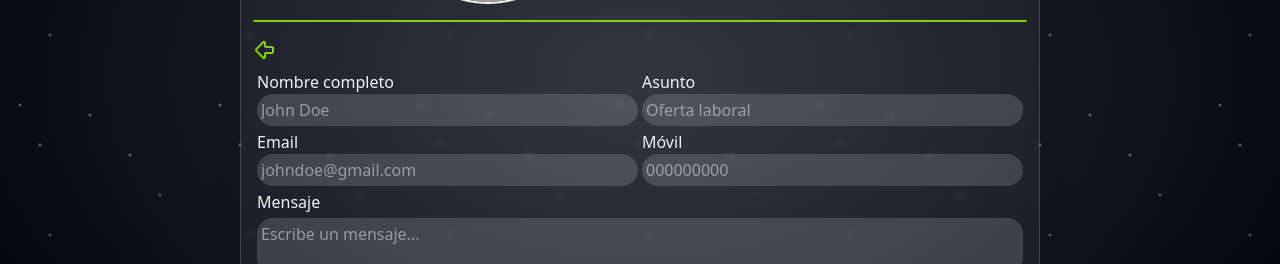
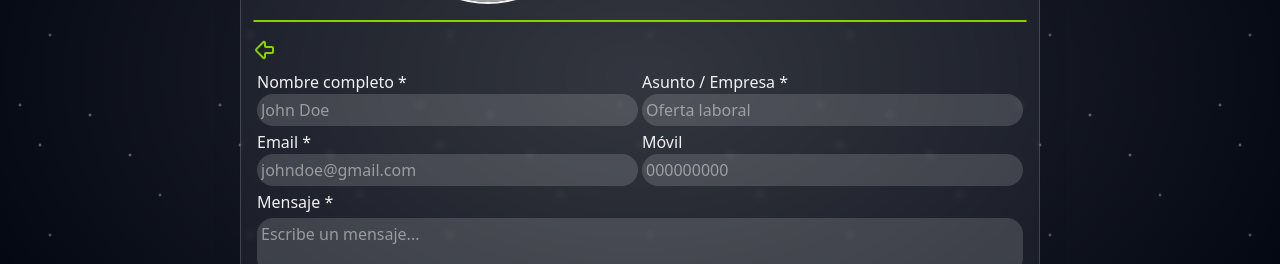
Before and after one commit to Adr1Est/portfolio, a React (Vite) app: page /portfolio/contact in a window 1280 px wide. Shown: the part 325-589 px from the top of the page. Built offline with nearby package versions, Linux system fonts and the light colour scheme; no server answers; grey boxes are pictures that could not be loaded.

Commit message:
form labels

```diff
--- a/src/components/ContactForm.tsx
+++ b/src/components/ContactForm.tsx
@@ -44,7 +44,7 @@ export default function ContactForm(){
         name="fullName"
         placeholder='John Doe'
         id="fullname_field"
-        label='Nombre completo'
+        label='Nombre completo *'
         value={formData.fullName}
         onChange={handleChange}
       />
@@ -54,7 +54,7 @@ export default function ContactForm(){
         name="subject"
         placeholder='Oferta laboral'
         id="subject_field"
-        label='Asunto'
+        label='Asunto / Empresa * '
         value={formData.subject}
         onChange={handleChange}
       />
@@ -64,7 +64,7 @@ export default function ContactForm(){
         name="email"
         placeholder='johndoe@gmail.com'
         id="email_field"
-        label='Email'
+        label='Email *'
         value={formData.email}
         onChange={handleChange}
       />
@@ -79,7 +79,7 @@ export default function ContactForm(){
         onChange={handleChange}
       />
 
-      <label htmlFor="message_field">Mensaje</label>
+      <label htmlFor="message_field">Mensaje *</label>
       <textarea
         name="message"
         placeholder='Escribe un mensaje...'
```
